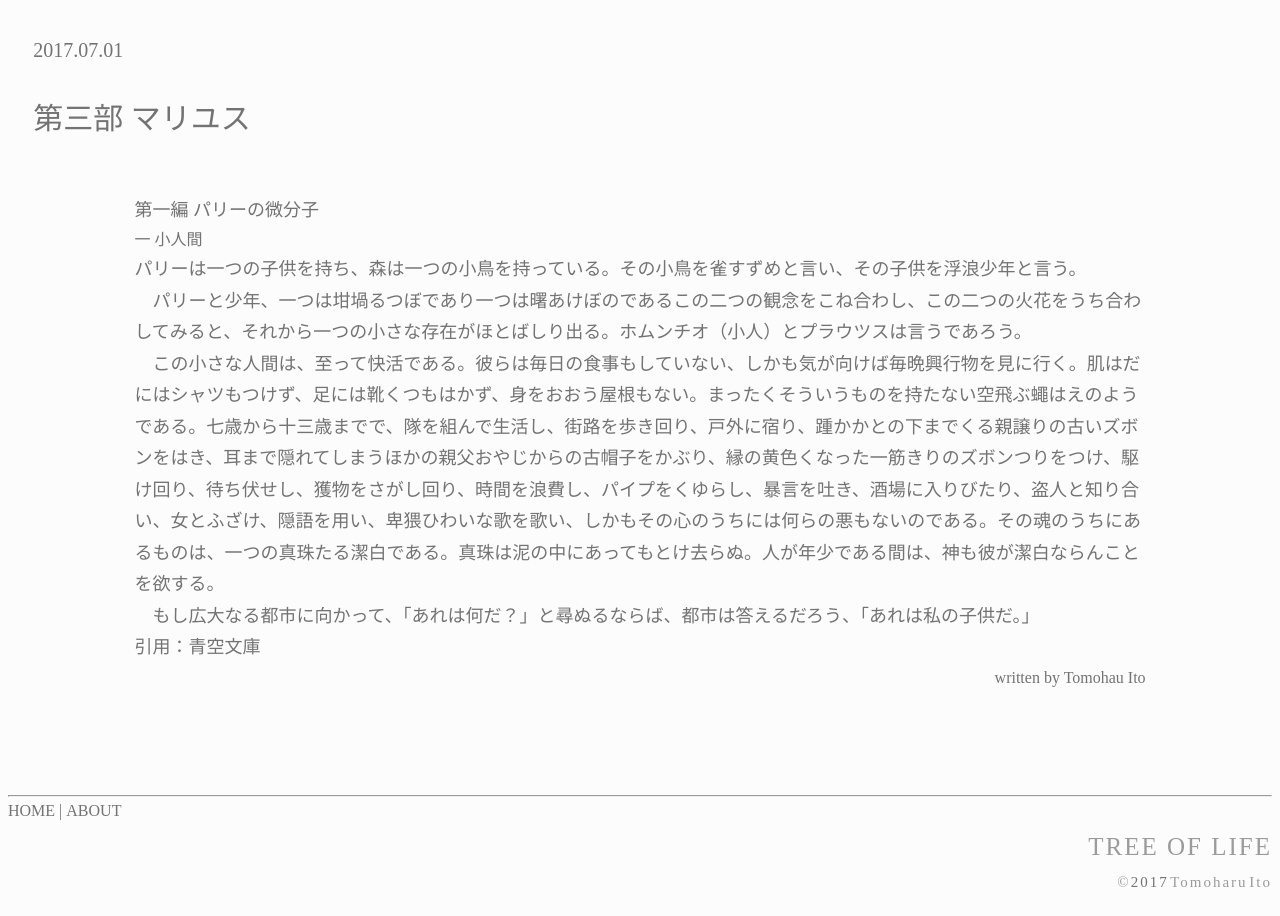
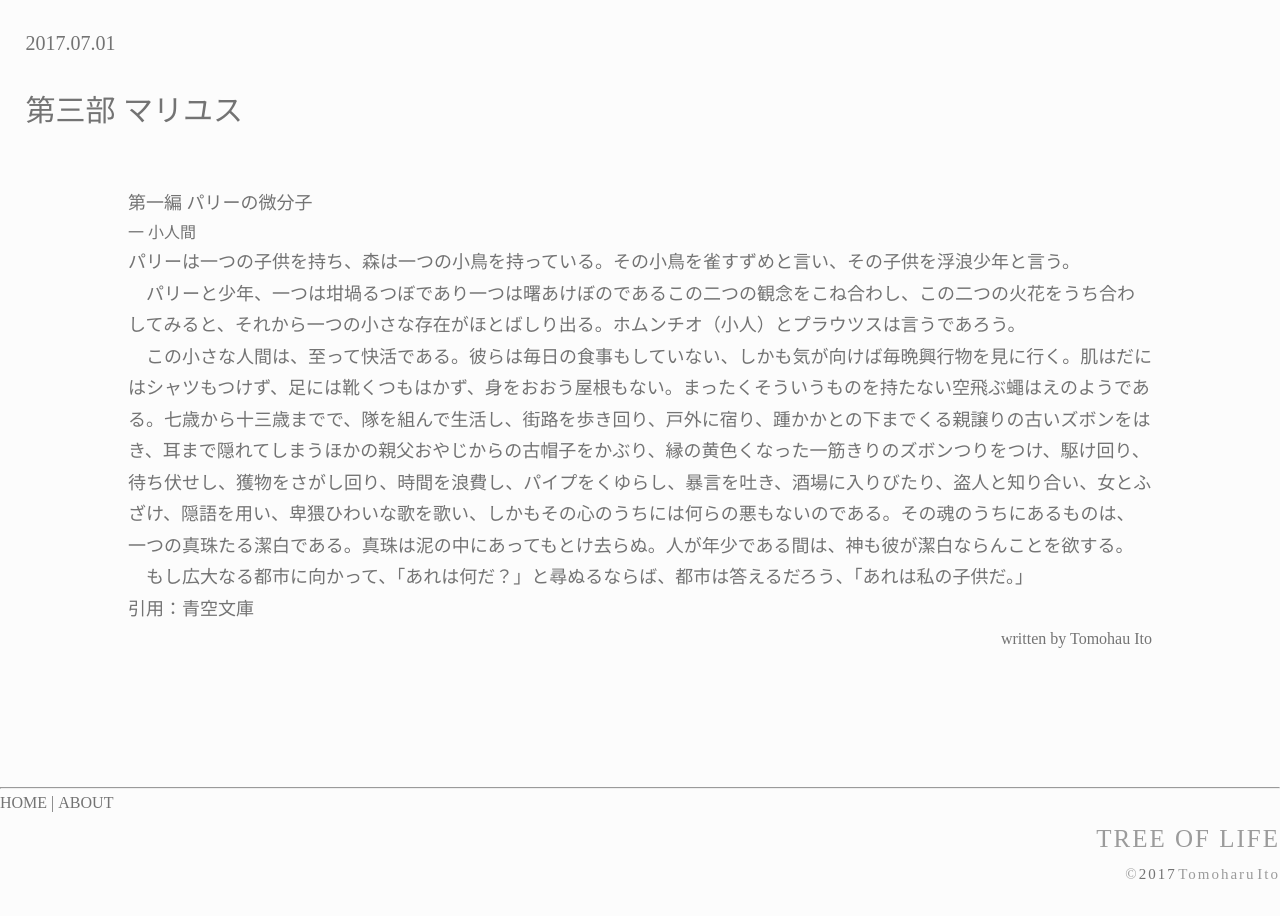
Before and after one commit to TomoharuIto/blog, a Jekyll site: the page built from _posts/2017-07-01-post.md, in a window 1280 px wide. Built offline with Jekyll 4.4.1, drawn with Linux system fonts in a browser that asks for light colours; nearby versions of some CDN libraries; some web fonts are replaced; comment, search, counter and statistics services are not loaded.

Commit message:
Add several lines of code

```diff
--- a/_layouts/default.html
+++ b/_layouts/default.html
@@ -8,6 +8,8 @@
     <title>{{ site.name }}</title>
     <link rel="author" href="https://github.com/TomoharuIto">
     <link rel="canonical" href="https://tomoharuito.github.io">
+    <link rel="stylesheet" href="https://cdnjs.cloudflare.com/ajax/libs/normalize/5.0.0/normalize.min.css"> <!-- <= Normalize.css https://necolas.github.io/normalize.css/ -->
+    <link href="https://fonts.googleapis.com/earlyaccess/notosansjapanese.css" rel="stylesheet" /> <!-- <= Google Fonts + Japanese Early Access https://googlefonts.github.io/japanese/#notosansjapanese -->
     <link rel="stylesheet" href="/blog/common/css/default.css">
     <link rel="stylesheet" href="/common/css/style.css">
     <script src="https://cdnjs.cloudflare.com/ajax/libs/jquery/3.1.1/jquery.min.js"></script> <!-- <= jQuery http://jquery.com/ -->
--- a/_layouts/post.html
+++ b/_layouts/post.html
@@ -10,7 +10,8 @@
     <title>{{ page.title }}</title>
     <link rel="author" harf="https://github.com/TomoharuIto">
     <link rel="canonical" href="https://tomoharuito.github.io">
-    <link href="https://fonts.googleapis.com/earlyaccess/notosansjapanese.css" rel="stylesheet" />
+    <link rel="stylesheet" href="https://cdnjs.cloudflare.com/ajax/libs/normalize/5.0.0/normalize.min.css"> <!-- <= Normalize.css https://necolas.github.io/normalize.css/ -->
+    <link href="https://fonts.googleapis.com/earlyaccess/notosansjapanese.css" rel="stylesheet" /> <!-- <= Google Fonts + Japanese Early Access https://googlefonts.github.io/japanese/#notosansjapanese -->
     <link rel="stylesheet" href="/blog/common/css/post.css">
     <link rel="stylesheet" href="/blog/common/css/syntax.css">
     <script src="https://cdnjs.cloudflare.com/ajax/libs/jquery/3.1.1/jquery.min.js"></script> <!-- <= jQuery http://jquery.com/ -->
```
Also changed, not shown: 5 other files.
